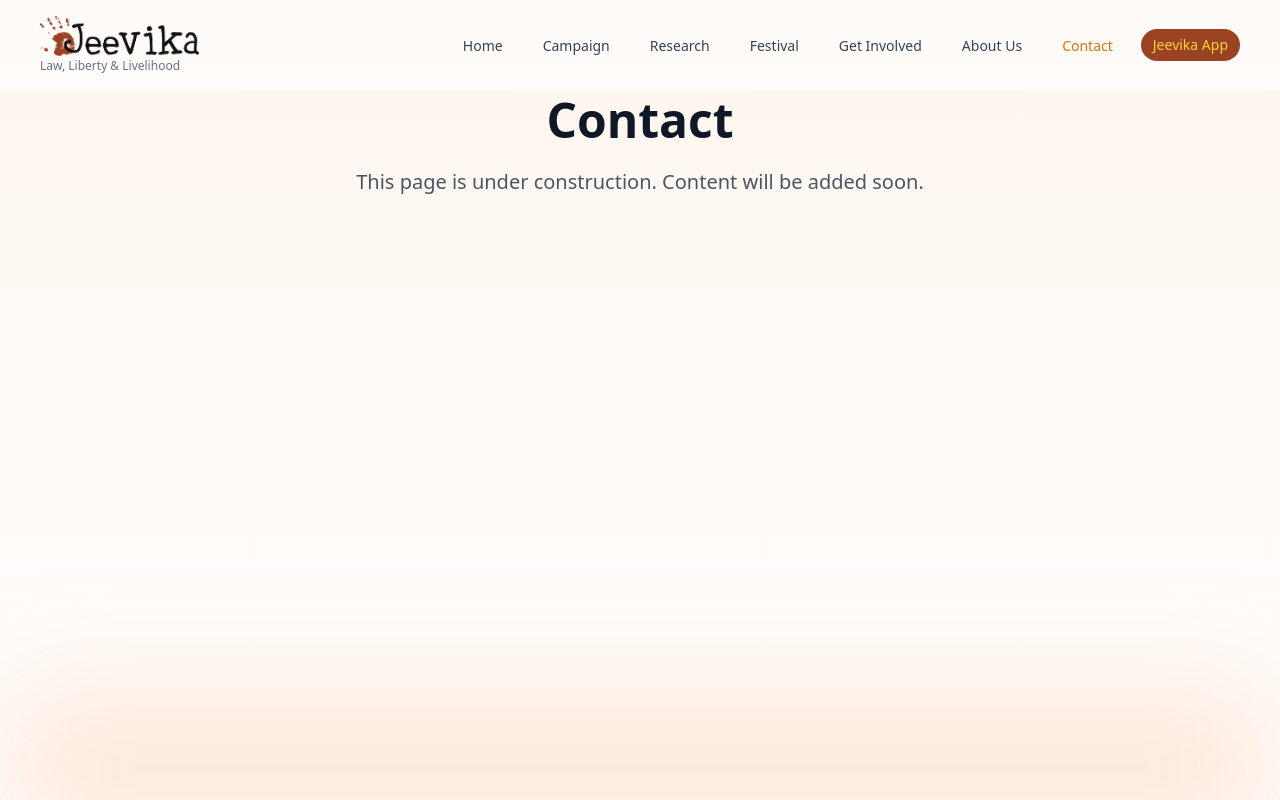
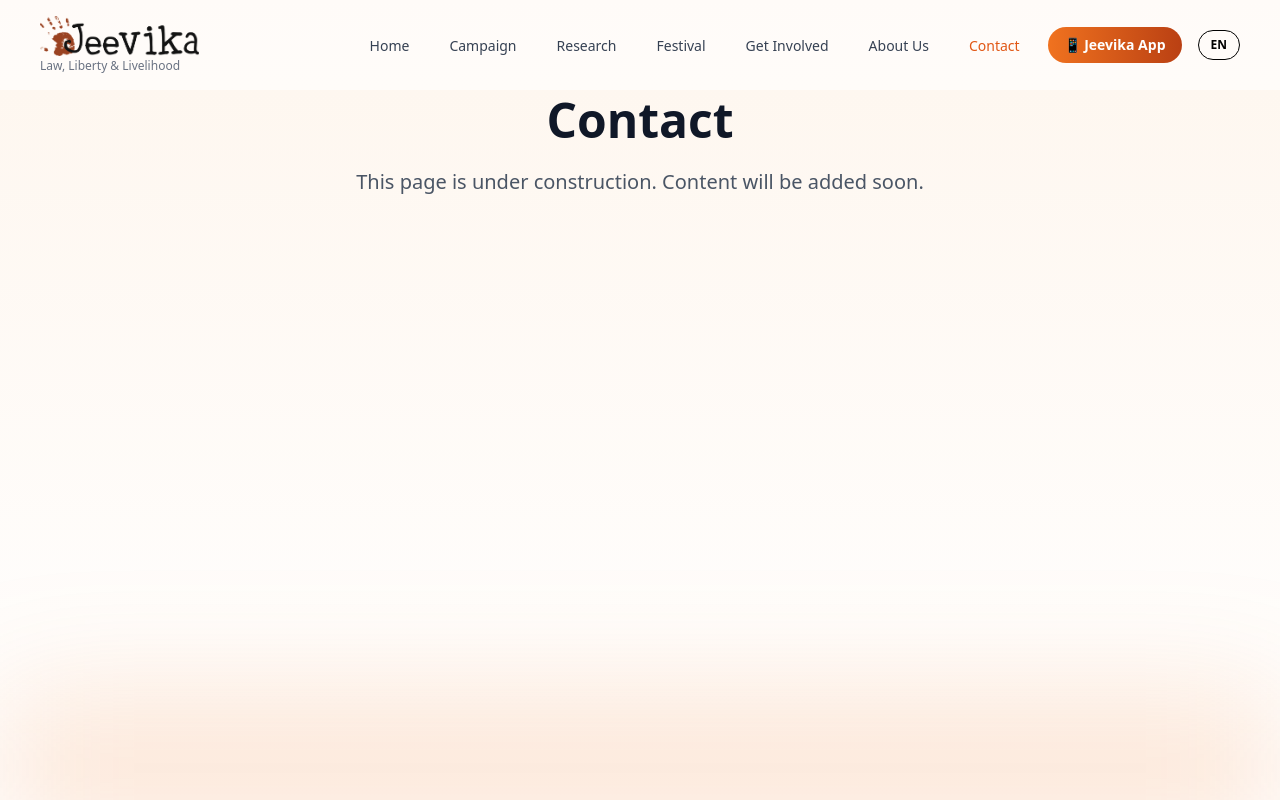
Before and after one commit to Ayush-2005-ap/Jeevika, a React (Vite) app in the folder Client/: page /contact in a window 1280 px wide. Shown: the top 800 px of the page. Built offline with nearby package versions, Linux system fonts and the light colour scheme.

Commit message:
Navbar updated for Mobile Phone

```diff
--- a/Client/src/App.jsx
+++ b/Client/src/App.jsx
@@ -9,9 +9,11 @@ import Festival from './pages/Festival';
 import GetInvolved from './pages/GetInvolved';
 import About from './pages/About';
 import Contact from './pages/Contact';
+import { LanguageProvider } from './context/LanguageContext';
 
 function App() {
   return (
+    <LanguageProvider>
       <Router>
         <div className="flex flex-col min-h-screen">
           <Navbar />
@@ -33,6 +35,8 @@ function App() {
           <Footer />
         </div>
       </Router>
+    </LanguageProvider>
+
   );
 }
 
--- a/Client/src/components/Navbar.jsx
+++ b/Client/src/components/Navbar.jsx
@@ -1,11 +1,13 @@
 import React, { useState, useEffect } from "react";
 import { Link, useLocation } from "react-router-dom";
 import { motion, AnimatePresence } from "framer-motion";
+import { useLang } from "../context/LanguageContext";
 
 const Navbar = () => {
   const [isOpen, setIsOpen] = useState(false);
   const [scrolled, setScrolled] = useState(false);
   const location = useLocation();
+  const { lang, setLang } = useLang();
 
   useEffect(() => {
     const handleScroll = () => setScrolled(window.scrollY > 20);
@@ -13,10 +15,33 @@ const Navbar = () => {
     return () => window.removeEventListener("scroll", handleScroll);
   }, []);
 
+  const t = {
+    EN: {
+      home: "Home",
+      campaign: "Campaign",
+      research: "Research",
+      festival: "Festival",
+      involved: "Get Involved",
+      about: "About Us",
+      contact: "Contact",
+      app: "Jeevika App",
+    },
+    HI: {
+      home: "होम",
+      campaign: "अभियान",
+      research: "अनुसंधान",
+      festival: "उत्सव",
+      involved: "जुड़ें",
+      about: "हमारे बारे में",
+      contact: "संपर्क",
+      app: "जीविका ऐप",
+    },
+  };
+
   const navLinks = [
-    { name: "Home", path: "/" },
+    { key: "home", path: "/" },
     {
-      name: "Campaign",
+      key: "campaign",
       path: "/campaign",
       dropdown: [
         { name: "Livelihood Freedom", path: "/campaign/livelihood" },
@@ -25,9 +50,9 @@ const Navbar = () => {
         { name: "Advocacy", path: "/campaign/advocacy" },
       ],
     },
-    { name: "Research", path: "/research" },
+    { key: "research", path: "/research" },
     {
-      name: "Festival",
+      key: "festival",
       path: "/festival",
       dropdown: [
         { name: "Festival 2024", path: "/festival/2024" },
@@ -36,10 +61,30 @@ const Navbar = () => {
         { name: "Previous Festivals", path: "/festival/previous" },
       ],
     },
-    { name: "Get Involved", path: "/get-involved" },
-    { name: "About Us", path: "/about" },
-    { name: "Contact", path: "/contact" },
+    { key: "involved", path: "/get-involved" },
+    { key: "about", path: "/about" },
+    { key: "contact", path: "/contact" },
   ];
+
+  const openJeevikaApp = () => {
+    const ua = navigator.userAgent.toLowerCase();
+    const isIOS = /iphone|ipad|ipod|macintosh/.test(ua);
+    const isAndroid = /android/.test(ua);
+
+    if (isIOS) {
+      window.open("https://apps.apple.com/in/app/idXXXXXXXX", "_blank");
+    } else if (isAndroid) {
+      window.open(
+        "https://play.google.com/store/apps/details?id=com.jeevika&pcampaignid=web_share",
+        "_blank"
+      );
+    } else {
+      window.open(
+        "https://play.google.com/store/apps/details?id=com.jeevika&pcampaignid=web_share",
+        "_blank"
+      );
+    }
+  };
 
   return (
     <motion.nav
@@ -50,6 +95,7 @@ const Navbar = () => {
     >
       <div className="max-w-7xl mx-auto px-4 sm:px-6 lg:px-10">
         <div className="flex justify-between items-center">
+
           {/* Logo */}
           <Link to="/" className="flex items-center gap-3 cursor-pointer">
             <div className="flex flex-col leading-none">
@@ -60,32 +106,40 @@ const Navbar = () => {
             </div>
           </Link>
 
-          {/* Desktop */}
+          {/* Desktop Menu */}
           <div className="hidden lg:flex items-center gap-4">
             {navLinks.map((link) => (
               <NavItem
-                key={link.name}
+                key={link.key}
                 link={link}
+                label={t[lang][link.key]}
                 active={location.pathname === link.path}
               />
             ))}
 
-            <a
-              href="https://play.google.com/store/apps/details?id=com.jeevika&pcampaignid=web_share"
-              target="_blank"
-              rel="noreferrer"
-              className="cursor-pointer bg-[#9A4222] text-amber-300 hover:bg-amber-700 hover:text-black px-3 py-1.5 rounded-full transition text-sm font-medium"
+            {/* App CTA */}
+            <motion.button
+              onClick={openJeevikaApp}
+              whileHover={{ scale: 1.08 }}
+              className="px-4 py-2 rounded-full bg-gradient-to-r from-primary-500 to-primary-700 text-white text-sm font-semibold cursor-pointer"
             >
-              Jeevika App
-            </a>
+              📱 {t[lang].app}
+            </motion.button>
+
+            {/* Language Toggle */}
+            <button
+              onClick={() => setLang(lang === "EN" ? "HI" : "EN")}
+              className="px-3 py-1.5 rounded-full border text-xs font-semibold cursor-pointer"
+            >
+              {lang}
+            </button>
           </div>
 
-          {/* Mobile Button */}
+          {/* Hamburger */}
           <button
             onClick={() => setIsOpen(!isOpen)}
-            className="lg:hidden p-2 rounded-md hover:bg-gray-100"
+            className="lg:hidden p-2 rounded-md hover:bg-gray-100 cursor-pointer"
           >
-            <span className="sr-only">Toggle</span>
             <div className="space-y-1">
               <span className={`block h-0.5 w-6 bg-gray-700 transition ${isOpen && "rotate-45 translate-y-1.5"}`} />
               <span className={`block h-0.5 w-6 bg-gray-700 transition ${isOpen && "opacity-0"}`} />
@@ -103,14 +157,36 @@ const Navbar = () => {
               exit={{ height: 0, opacity: 0 }}
               className="lg:hidden mt-4 rounded-xl bg-white shadow-md overflow-hidden"
             >
-              <div className="p-4 space-y-2">
+              <div className="p-4 space-y-3">
+
                 {navLinks.map((link) => (
-                  <MobileNavItem
-                    key={link.name}
-                    link={link}
-                    close={() => setIsOpen(false)}
-                  />
+                  <Link
+                    key={link.key}
+                    to={link.path}
+                    onClick={() => setIsOpen(false)}
+                    className="block text-gray-700 font-medium cursor-pointer"
+                  >
+                    {t[lang][link.key]}
+                  </Link>
                 ))}
+
+                <hr />
+
+                {/* Mobile App CTA */}
+                <button
+                  onClick={openJeevikaApp}
+                  className="w-full text-center py-2 rounded-full bg-gradient-to-r from-primary-500 to-primary-700 text-white font-semibold cursor-pointer"
+                >
+                  📱 {t[lang].app}
+                </button>
+
+                {/* Mobile Language Toggle */}
+                <button
+                  onClick={() => setLang(lang === "EN" ? "HI" : "EN")}
+                  className="w-full py-2 border rounded-full text-sm font-semibold cursor-pointer"
+                >
+                  {lang === "EN" ? "हिंदी" : "English"}
+                </button>
               </div>
             </motion.div>
           )}
@@ -120,17 +196,21 @@ const Navbar = () => {
   );
 };
 
-const NavItem = ({ link, active }) => {
+const NavItem = ({ link, label, active }) => {
   const [open, setOpen] = useState(false);
 
   return (
-    <div onMouseEnter={() => setOpen(true)} onMouseLeave={() => setOpen(false)} className="relative">
+    <div
+      onMouseEnter={() => setOpen(true)}
+      onMouseLeave={() => setOpen(false)}
+      className="relative"
+    >
       <Link
         to={link.path}
         className={`cursor-pointer px-3 py-2 text-sm font-medium transition
-        ${active ? "text-amber-600" : "text-gray-700 hover:text-amber-600"}`}
+        ${active ? "text-primary-600" : "text-gray-700 hover:text-primary-600"}`}
       >
-        {link.name}
+        {label}
       </Link>
 
       {link.dropdown && open && (
@@ -143,7 +223,7 @@ const NavItem = ({ link, active }) => {
             <Link
               key={item.name}
               to={item.path}
-              className="cursor-pointer block px-4 py-2 text-sm text-gray-600 hover:bg-gray-50 hover:text-amber-600"
+              className="block px-4 py-2 text-sm text-gray-600 hover:bg-gray-50 hover:text-primary-600 cursor-pointer"
             >
               {item.name}
             </Link>
@@ -154,54 +234,4 @@ const NavItem = ({ link, active }) => {
   );
 };
 
-const MobileNavItem = ({ link, close }) => {
-  const [open, setOpen] = useState(false);
-
-  if (link.dropdown) {
-    return (
-      <div>
-        <button
-          onClick={() => setOpen(!open)}
-          className="w-full flex justify-between px-3 py-2 text-gray-700 font-medium cursor-pointer"
-        >
-          {link.name}
-          <span>{open ? "−" : "+"}</span>
-        </button>
-
-        <AnimatePresence>
-          {open && (
-            <motion.div
-              initial={{ height: 0, opacity: 0 }}
-              animate={{ height: "auto", opacity: 1 }}
-              exit={{ height: 0, opacity: 0 }}
-              className="pl-4 space-y-1"
-            >
-              {link.dropdown.map((item) => (
-                <Link
-                  key={item.name}
-                  to={item.path}
-                  onClick={close}
-                  className="cursor-pointer block px-3 py-1 text-sm text-gray-600 hover:text-amber-600"
-                >
-                  {item.name}
-                </Link>
-              ))}
-            </motion.div>
-          )}
-        </AnimatePresence>
-      </div>
-    );
-  }
-
-  return (
-    <Link
-      to={link.path}
-      onClick={close}
-      className="cursor-pointer block px-3 py-2 text-gray-700 hover:text-amber-600"
-    >
-      {link.name}
-    </Link>
-  );
-};
-
 export default Navbar;
--- /dev/null
+++ b/Client/src/context/LanguageContext.jsx
@@ -0,0 +1,20 @@
+import { createContext, useContext, useState, useEffect } from "react";
+
+const LanguageContext = createContext();
+
+export const LanguageProvider = ({ children }) => {
+  const [lang, setLang] = useState(localStorage.getItem("lang") || "EN");
+
+  useEffect(() => {
+    localStorage.setItem("lang", lang);
+    document.documentElement.setAttribute("lang", lang === "EN" ? "en" : "hi");
+  }, [lang]);
+
+  return (
+    <LanguageContext.Provider value={{ lang, setLang }}>
+      {children}
+    </LanguageContext.Provider>
+  );
+};
+
+export const useLang = () => useContext(LanguageContext);
--- a/Client/src/index.css
+++ b/Client/src/index.css
@@ -26,6 +26,12 @@
 
 }
 
+a,
+button,
+[role="button"],
+.cursor-pointer {
+  cursor: pointer !important;
+}
 
 
 @theme {
@@ -107,7 +113,3 @@
         transform: translateX(0);
     }
 }
-
-a, button, [role="button"] {
-    cursor: pointer !important;
-  }
--- a/Client/src/pages/Home.jsx
+++ b/Client/src/pages/Home.jsx
@@ -5,11 +5,27 @@ import Impact from './landing/Impact';
 import Festival from './landing/Festival';
 import CTA from './landing/CTA';
 import Newsletter from './landing/Newsletter';
+import { useLang } from "../context/LanguageContext";
+
 
 const Home = () => {
+    const { lang } = useLang();
+
+    const text = {
+        EN: {
+            heading: "Empowering Livelihoods Across India",
+            sub: "Building sustainable futures for street vendors.",
+        },
+        HI: {
+            heading: "भारत में आजीविका को सशक्त बनाना",
+            sub: "स्ट्रीट वेंडरों के लिए टिकाऊ भविष्य बनाना।",
+        },
+    };
+
     return (
         <div className="overflow-x-hidden">
-      <Hero />
+            <Hero heading={text[lang].heading}
+                sub={text[lang].sub} />
             <About />
             <Impact />
             <Festival />
```
Also changed, not shown: Client/src/pages/landing/Hero.jsx (+5 -9 lines). Lines whose indentation alone changed are shown as unchanged.
